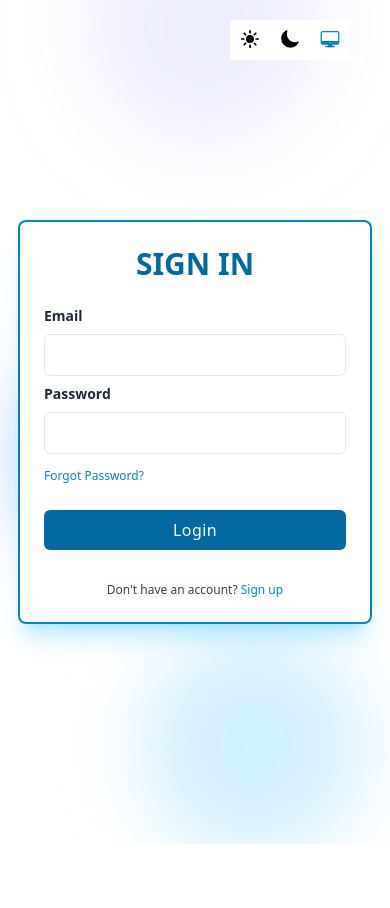
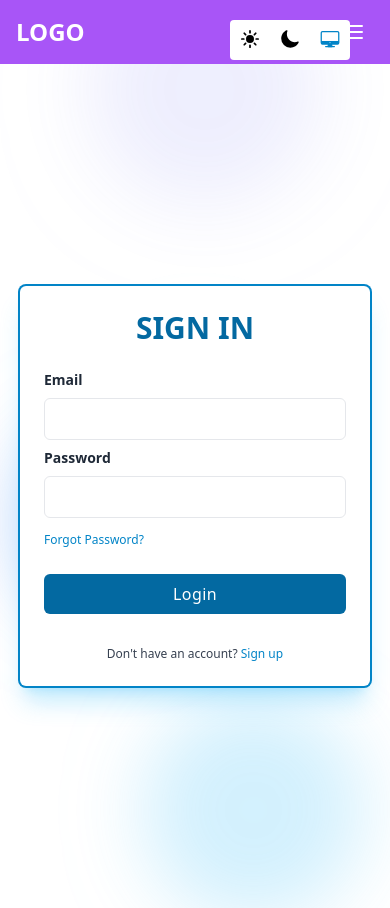
Before and after one commit to DanAlin19/Hackathon_OnlineChessPlatform, a React (Vite) app in the folder front/: page / in a window 390 px wide. Before the commit the page ends 844 px from the top, so only its background shows below. Built offline with nearby package versions, Linux system fonts and the light colour scheme.

Commit message:
classic navbar unedited

```diff
--- a/front/src/App.jsx
+++ b/front/src/App.jsx
@@ -4,6 +4,7 @@
 import Register from "./components/auth/Register"
 import Home from "./components/home/Home"
 import DarkTheme from "./components/dark_theme/DarkTheme"
+import Navbar from "./components/navbar/Navbar"
 
 function App() {
 
@@ -13,7 +14,7 @@
         <BrowserRouter>
 
           <Routes>
-          <Route path="/" element={<div><Home /><DarkTheme/></div>} />
+          <Route path="/" element={<div><Navbar/><Home/><DarkTheme/></div>} />
           <Route path="/login" element={<div> <Login /><DarkTheme/></div>} />
           <Route path="/register" element={<div> <Register /><DarkTheme/></div>} />
           </Routes>
--- /dev/null
+++ b/front/src/components/navbar/Navbar.jsx
@@ -0,0 +1,106 @@
+import { useState } from "react";
+
+export default function NavBar() {
+    const [navbar, setNavbar] = useState(false);
+
+    return (
+        <nav className="w-full bg-purple-500 shadow">
+            <div className="justify-between px-4 mx-auto lg:max-w-7xl md:items-center md:flex md:px-8">
+                <div>
+                    <div className="flex items-center justify-between py-3 md:py-5 md:block">
+                        <a href="javascript:void(0)">
+                            <h2 className="text-2xl font-bold text-white">LOGO</h2>
+                        </a>
+                        <div className="md:hidden">
+                            <button
+                                className="p-2 text-gray-700 rounded-md outline-none focus:border-gray-400 focus:border"
+                                onClick={() => setNavbar(!navbar)}
+                            >
+                                {navbar ? (
+                                    <svg
+                                        xmlns="http://www.w3.org/2000/svg"
+                                        className="w-6 h-6 text-white"
+                                        viewBox="0 0 20 20"
+                                        fill="currentColor"
+                                    >
+                                        <path
+                                            fillRule="evenodd"
+                                            d="M4.293 4.293a1 1 0 011.414 0L10 8.586l4.293-4.293a1 1 0 111.414 1.414L11.414 10l4.293 4.293a1 1 0 01-1.414 1.414L10 11.414l-4.293 4.293a1 1 0 01-1.414-1.414L8.586 10 4.293 5.707a1 1 0 010-1.414z"
+                                            clipRule="evenodd"
+                                        />
+                                    </svg>
+                                ) : (
+                                    <svg
+                                        xmlns="http://www.w3.org/2000/svg"
+                                        className="w-6 h-6 text-white"
+                                        fill="none"
+                                        viewBox="0 0 24 24"
+                                        stroke="currentColor"
+                                        strokeWidth={2}
+                                    >
+                                        <path
+                                            strokeLinecap="round"
+                                            strokeLinejoin="round"
+                                            d="M4 6h16M4 12h16M4 18h16"
+                                        />
+                                    </svg>
+                                )}
+                            </button>
+                        </div>
+                    </div>
+                </div>
+                <div>
+                    <div
+                        className={`flex-1 justify-self-center pb-3 mt-8 md:block md:pb-0 md:mt-0 ${
+                            navbar ? "block" : "hidden"
+                        }`}
+                    >
+                        <ul className="items-center justify-center space-y-8 md:flex md:space-x-6 md:space-y-0">
+                            <li className="text-white hover:text-indigo-200">
+                                <a href="javascript:void(0)">Home</a>
+                            </li>
+                            <li className="text-white hover:text-indigo-200">
+                                <a href="javascript:void(0)">Blog</a>
+                            </li>
+                            <li className="text-white hover:text-indigo-200">
+                                <a href="javascript:void(0)">About US</a>
+                            </li>
+                            <li className="text-white hover:text-indigo-200">
+                                <a href="javascript:void(0)">Contact US</a>
+                            </li>
+                        </ul>
+
+                        <div className="mt-3 space-y-2 lg:hidden md:inline-block">
+                    <a
+                        href="javascript:void(0)"
+                        className="inline-block w-full px-4 py-2 text-center text-white bg-gray-600 rounded-md shadow hover:bg-gray-800"
+                    >
+                        Sign in
+                    </a>
+                    <a
+                        href="javascript:void(0)"
+                        className="inline-block w-full px-4 py-2 text-center text-gray-800 bg-white rounded-md shadow hover:bg-gray-100"
+                    >
+                        Sign up
+                    </a>
+                </div>
+                    </div>
+                </div>
+                <div className="hidden space-x-2 md:inline-block">
+                    <a
+                        href="javascript:void(0)"
+                        className="px-4 py-2 text-white bg-gray-600 rounded-md shadow hover:bg-gray-800"
+                    >
+                        Sign in
+                    </a>
+                    <a
+                        href="javascript:void(0)"
+                        className="px-4 py-2 text-gray-800 bg-white rounded-md shadow hover:bg-gray-100"
+                    >
+                        Sign up
+                    </a>
+                </div>
+            </div>
+        </nav>
+    );
+}
```
